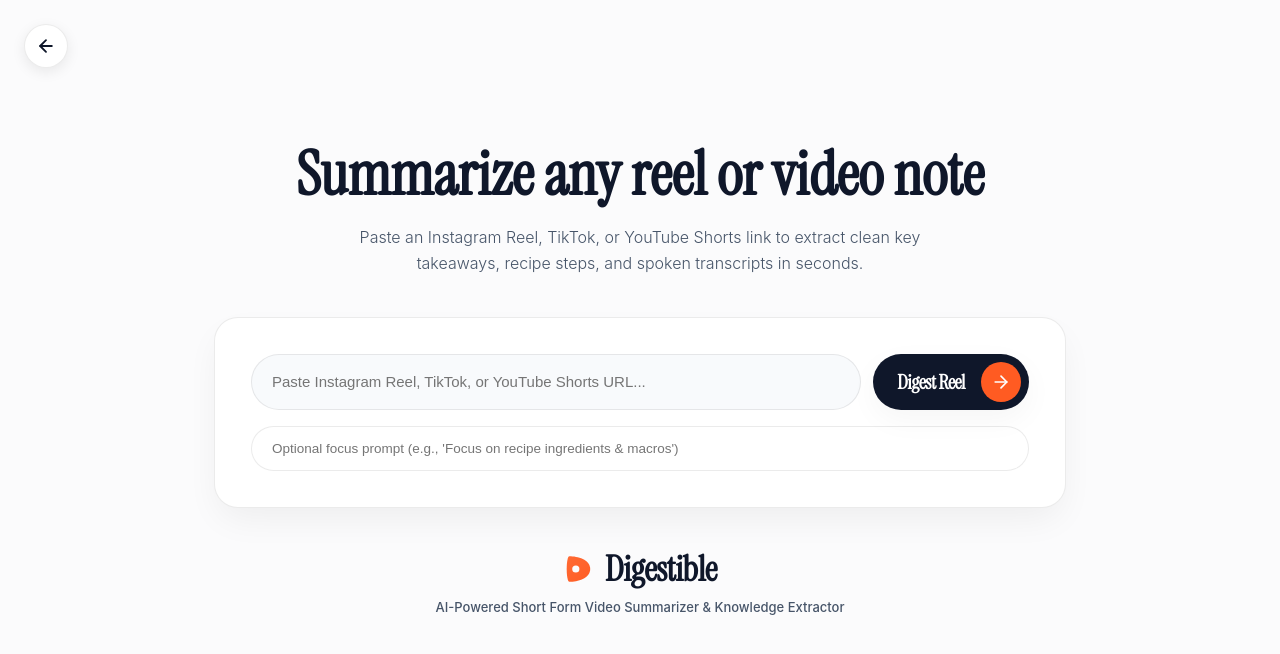
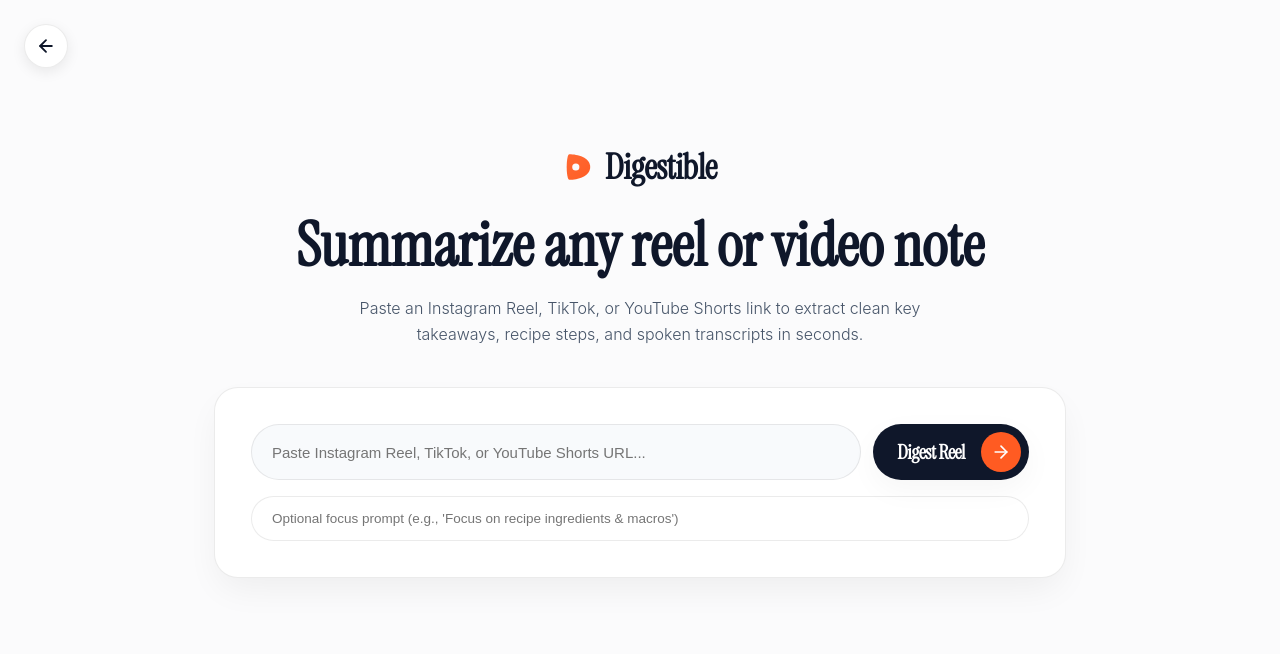
Before and after one commit to guesswhozayn/digestible, a React (Vite) app in the folder client/: page / in a window 1280 px wide. Both pictures are taken after a click on the button "Start Free Now". Shown: the top 654 px of the page. Built offline with nearby package versions, Linux system fonts and the light colour scheme; a web font is replaced by a local one.

Commit message:
fixed summarizer not parsing video and audio issue

```diff
--- a/client/src/components/SummarizerPage.tsx
+++ b/client/src/components/SummarizerPage.tsx
@@ -205,6 +205,29 @@
         }}
       >
 
+        <div
+          style={{
+            display: 'flex',
+            justifyContent: 'center',
+            marginBottom: '28px',
+          }}
+        >
+          <div
+            onClick={onBackToLanding}
+            style={{
+              cursor: 'pointer',
+              display: 'inline-flex',
+              alignItems: 'center',
+              gap: '10px',
+              transition: 'transform 0.2s ease',
+            }}
+            onMouseEnter={(e) => (e.currentTarget.style.transform = 'scale(1.04)')}
+            onMouseLeave={(e) => (e.currentTarget.style.transform = 'scale(1)')}
+          >
+            <AbstractDLogo size={32} showText={true} />
+          </div>
+        </div>
+
         {(status === 'idle' || status === 'extracting') && (
           <div>
 
@@ -302,23 +325,7 @@
             <div style={{ display: 'flex', alignItems: 'center', justifyContent: 'space-between', marginBottom: '24px', flexWrap: 'wrap', gap: '12px' }}>
               <button
                 onClick={handleReset}
-                style={{
-                  display: 'inline-flex',
-                  alignItems: 'center',
-                  gap: '8px',
-                  padding: '10px 18px',
-                  borderRadius: '999px',
-                  background: '#FFFFFF',
-                  border: '1px solid var(--border-light)',
-                  color: '#0F172A',
-                  fontSize: '13.5px',
-                  fontWeight: 600,
-                  cursor: 'pointer',
-                  boxShadow: '0 2px 6px rgba(0,0,0,0.04)',
-                  transition: 'all 0.2s ease',
-                }}
-                onMouseEnter={(e) => (e.currentTarget.style.background = '#F8FAFC')}
-                onMouseLeave={(e) => (e.currentTarget.style.background = '#FFFFFF')}
+                className="btn-cliento-light"
               >
                 <Plus size={16} />
                 <span>Digest Another Reel</span>
@@ -327,9 +334,8 @@
               <button
                 onClick={handleCopy}
                 className="btn-cliento-light"
-                style={{ fontSize: '13px', padding: '9px 18px' }}
               >
-                {copied ? <Check size={15} color="#10B981" /> : <Copy size={15} />}
+                {copied ? <Check size={16} color="#10B981" /> : <Copy size={16} />}
                 <span>{copied ? 'Copied to Clipboard!' : 'Copy Summary'}</span>
               </button>
             </div>
@@ -565,36 +571,6 @@
             </div>
           </div>
         )}
-
-        <div
-          style={{
-            marginTop: '44px',
-            display: 'flex',
-            flexDirection: 'column',
-            alignItems: 'center',
-            justifyContent: 'center',
-            gap: '10px',
-            textAlign: 'center',
-          }}
-        >
-          <div
-            onClick={onBackToLanding}
-            style={{
-              cursor: 'pointer',
-              display: 'inline-flex',
-              alignItems: 'center',
-              gap: '10px',
-              transition: 'transform 0.2s ease',
-            }}
-            onMouseEnter={(e) => (e.currentTarget.style.transform = 'scale(1.04)')}
-            onMouseLeave={(e) => (e.currentTarget.style.transform = 'scale(1)')}
-          >
-            <AbstractDLogo size={32} showText={true} />
-          </div>
-          <span style={{ fontSize: '13px', color: 'var(--text-secondary)', fontWeight: 500 }}>
-            AI-Powered Short Form Video Summarizer & Knowledge Extractor
-          </span>
-        </div>
       </main>
     </div>
   );
```
